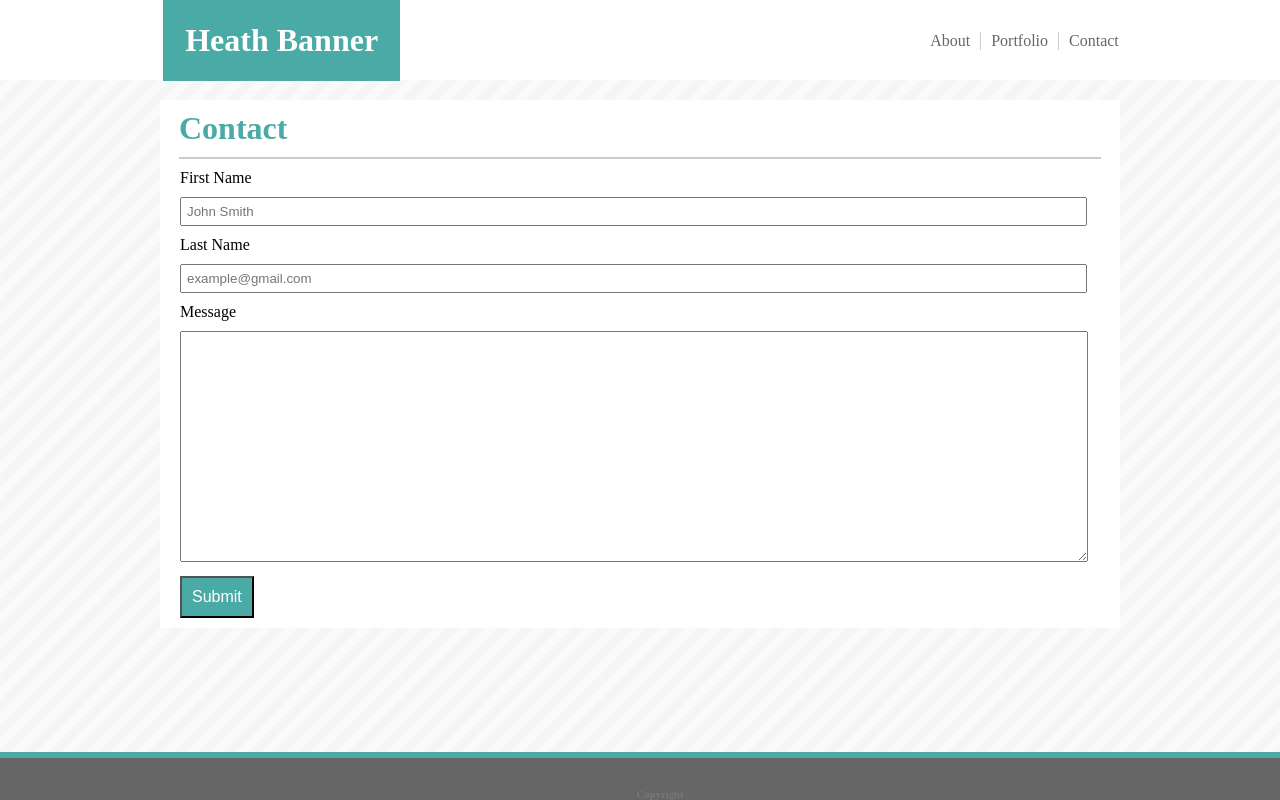
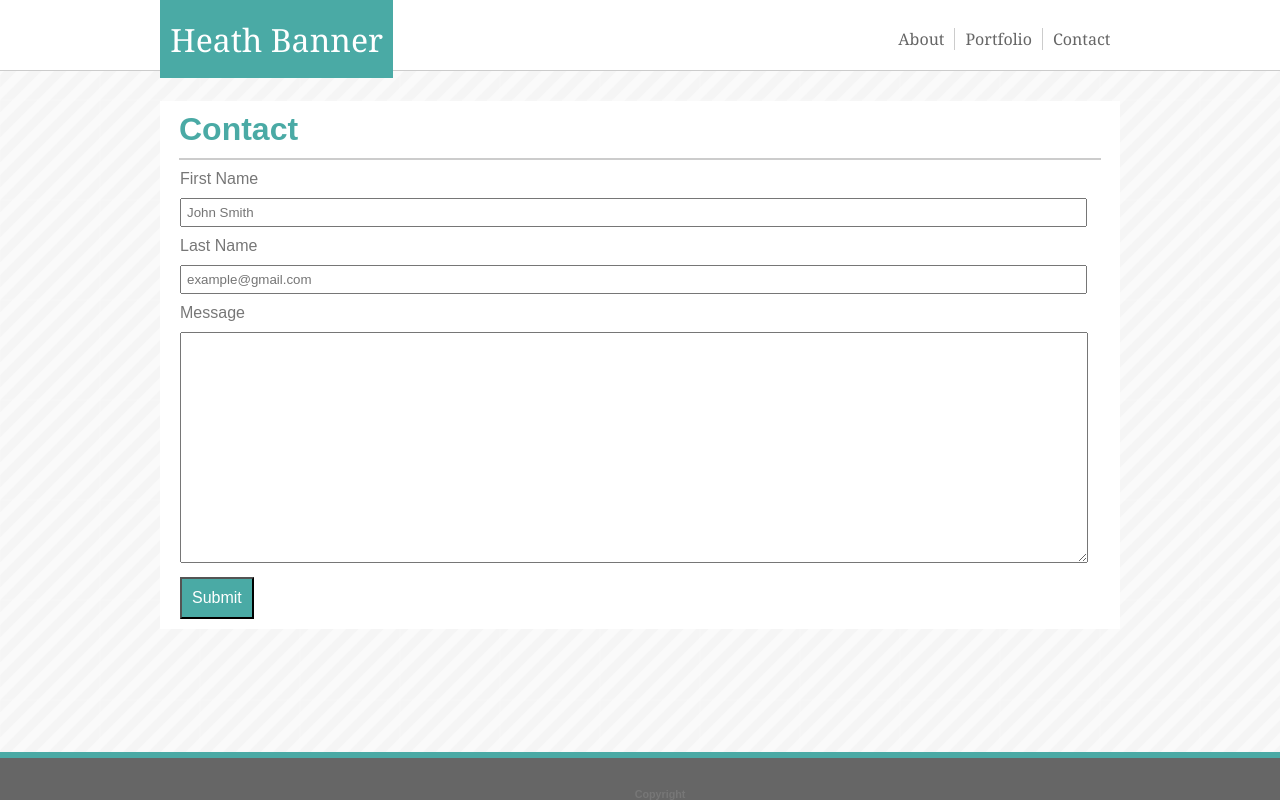
Before and after one commit to HeathBanner/HeathBanner.github.io, a plain HTML site: page contact.html in a window 1280 px wide. Shown: the top 800 px of the page. Drawn offline with Linux system fonts and the light colour scheme.

Commit message:
fixed translation error and header error

```diff
--- a/contact.css
+++ b/contact.css
@@ -5,24 +5,29 @@
 body {
     width: 100%;
     height: 100%;
+    color: #777;
+    font-family: 'Arial', 'Helvetica Neue', 'Helvetica', 'sans-serif';
 }
 
 header {
     position: relative;
     width: 100%;
-    padding: 40px;
+    border-bottom: 1px solid #ccc;
+    padding: 35px;
     background: #fff;
-    margin-bottom: 20px;
+    margin-bottom: 30px;
+    font-family: 'Georgia', 'Times', 'Times New Roman', 'serif';
 }
 
 header h1 {
     float: left;
     position: absolute;
     top: 0%;
-    left: 12%;
-    padding: 22px;
+    left: 11.85%;
+    padding: 17.5px 10.3px;
     background: #4aaaa5;
     color: #fff;
+    font-weight: normal;
 }
 
 nav {
@@ -34,7 +39,7 @@ nav {
 nav li {
     float: left;
     list-style: none;
-    padding: 0px 10px 0px 10px;
+    padding: 0px 10px;
 }
 
 .liborder {
@@ -56,7 +61,6 @@ a:visited {
 a:hover {
     color: #4aaaa5;
     text-decoration: none;
-    font-weight: bold;
 }
 
 
```
Also changed, not shown: about.html (+2 -2 lines).
